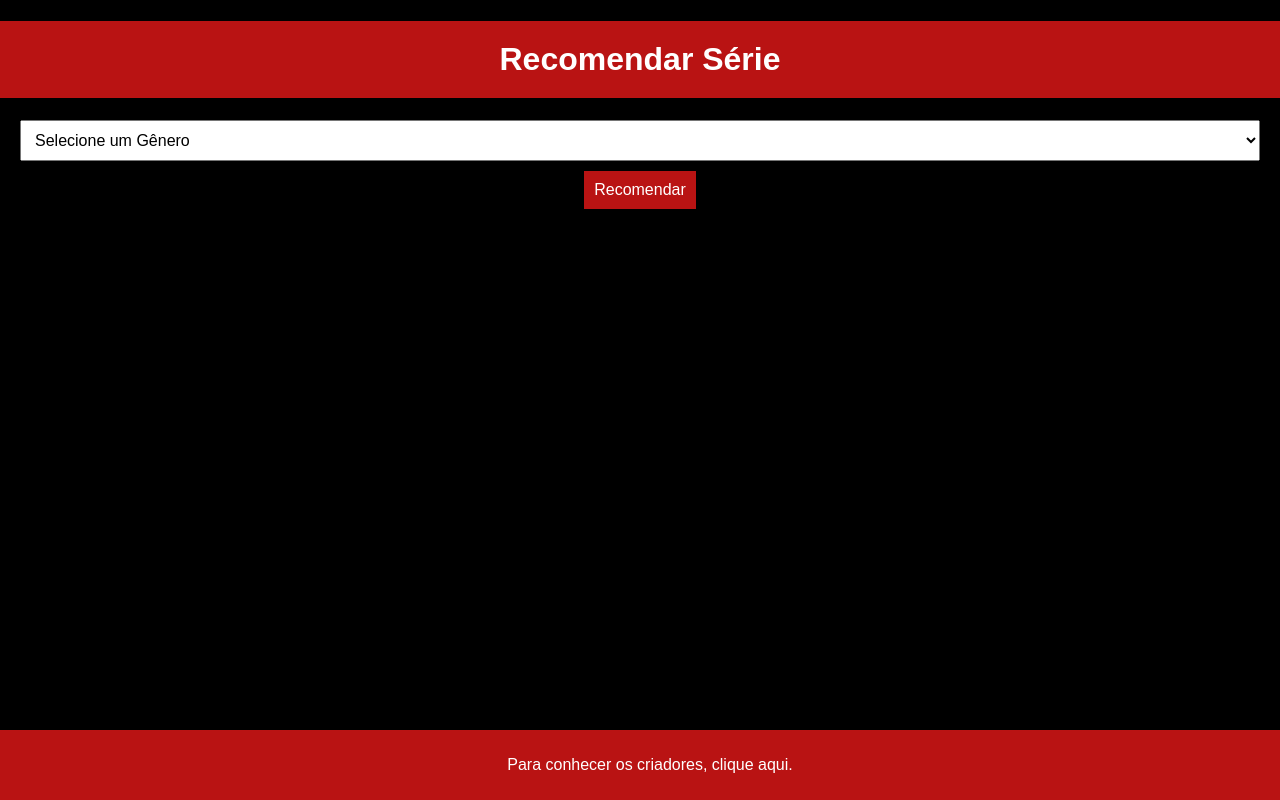
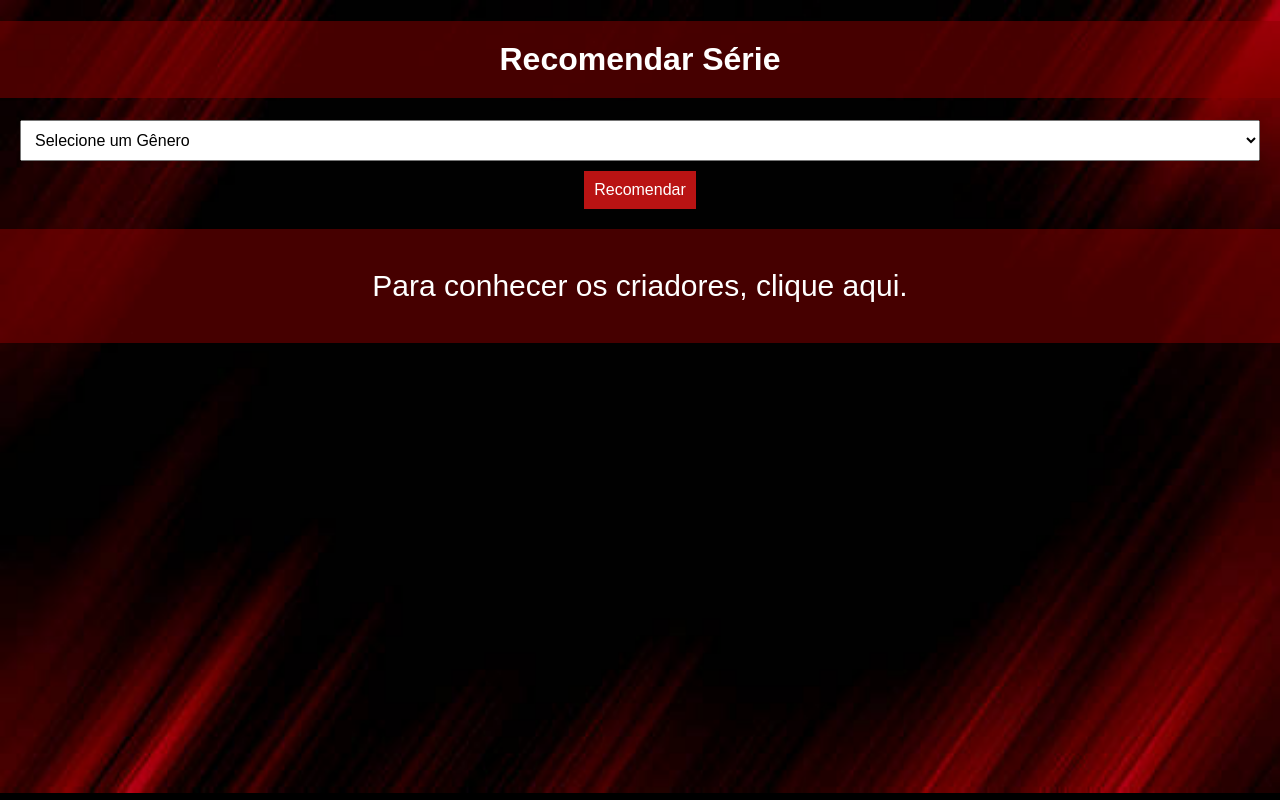
Before and after one commit to Vinnixz/site-prof, a PHP site: page /recomendar.php in a window 1280 px wide. Run offline with PHP 8.4, Linux system fonts and the light colour scheme.

Commit message:
footer atualizado

```diff
--- a/css/contato.css
+++ b/css/contato.css
@@ -78,6 +78,6 @@ footer {
     width: 100%;
     background-color: #d01616;
     color: #fff;
-    padding: 10px;
+    padding: 10px 0;
     box-sizing: border-box;
 }
--- a/css/projetos.css
+++ b/css/projetos.css
@@ -8,7 +8,7 @@ header {
     background-color: #d01616;
     color: white;
     text-align: center;
-    padding: 20px 0;
+    padding: 40px 0;
 }
 
 .btn-voltar {
@@ -66,7 +66,7 @@ header {
       background-color: #d01616;
       color: #fff;
       text-align: center;
-      padding: 10px;
+      padding: 10px 0;
   }
 
   a {
--- a/css/sorte.css
+++ b/css/sorte.css
@@ -4,12 +4,16 @@
             text-align: center;
             margin: 0;
             padding: 0;
+            background-image: url("../imagem/fundo.jpg");
+            background-repeat: no-repeat;
+            background-size: cover;
+            width: 100%;
         }
 
         h1 {
-            background-color: #b91313;
+            background-color: rgba(139,0,0,0.5);
             color: #fff;
-            padding: 20px;
+            padding: 20px 0;
         }
 
         form {
@@ -37,14 +41,16 @@
             background-color: #cd2d2d;
         }
 
-        footer {
-            position: fixed;
-            bottom: 0;
-            width: 100%;
-            background-color: #b91313;
-            color: #fff;
-            padding: 10px;
-        }
+footer {
+    bottom: 0;
+    width: 100%;
+    background-color: rgba(139, 0, 0, 0.5);
+    color: #fff;
+    padding: 10px 0;
+    font-size: 30px;
+    z-index: 1;
+}
+
 
         strong {
             font-weight: bold;
```
Also changed, not shown: processa_cadastro.php (+34 -6 lines), start.php (deleted, +0 -41 lines).
